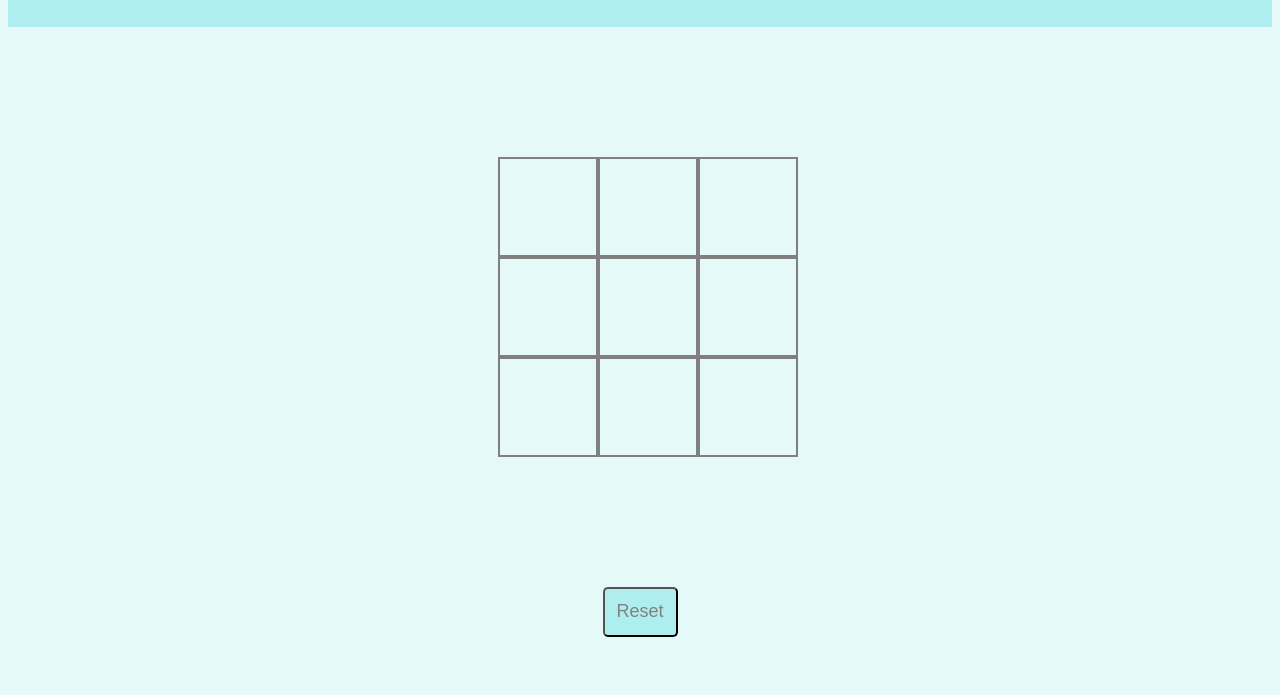
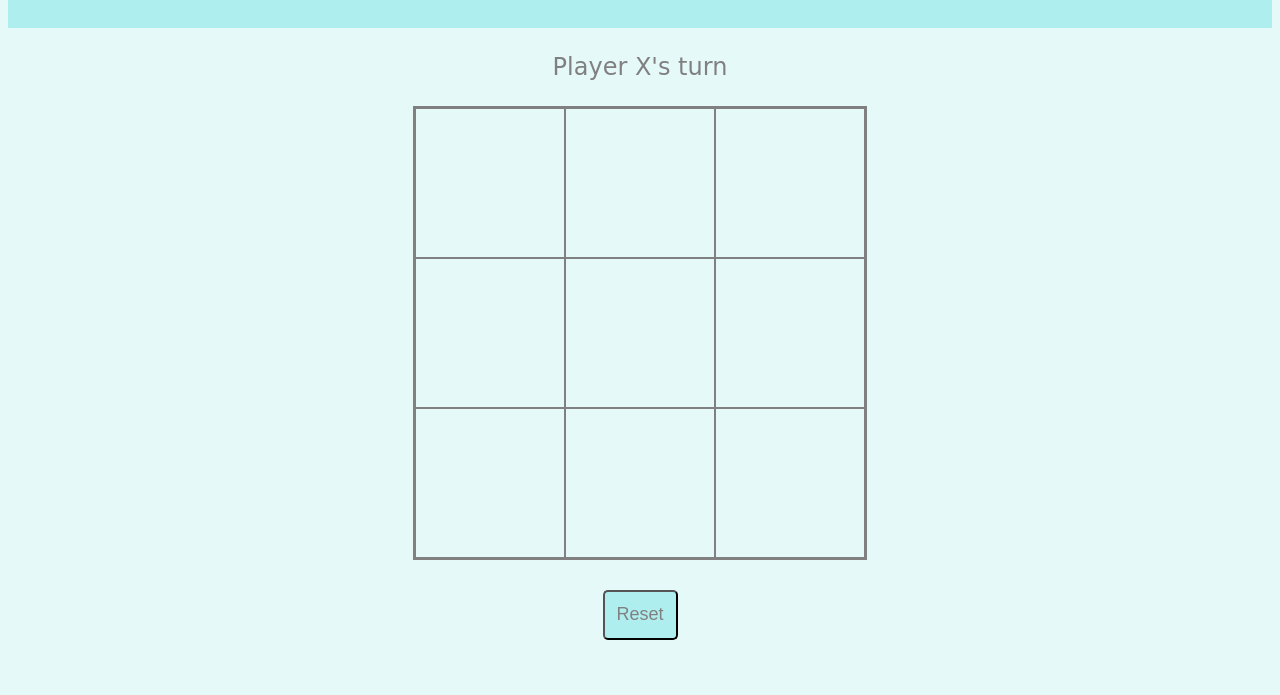
Before and after one commit to broklyn321/tictactoe, a plain HTML site: page index.html in a window 1280 px wide. Shown: the part 105-800 px from the top of the page. Drawn offline with Linux system fonts and the light colour scheme.

Commit message:
html and css done

```diff
--- a/index.html
+++ b/index.html
@@ -10,21 +10,22 @@
     <header class="header">
         <h1 class="title">Tic-Tac-Toe</h1>
     </header>
-    <div class="win">
+    <div class="message" id="message">
+    Player X's turn
     </div>
-    <div class="board"id="ttt">
-        <div class="cell" id="0"></div>
-        <div class="cell" id="1"></div>
-        <div class="cell" id="2"></div>
-        <div class="cell" id="3"></div>
-        <div class="cell" id="4"></div>
-        <div class="cell" id="5"></div>
-        <div class="cell" id="6"></div>
-        <div class="cell" id="7"></div>
-        <div class="cell" id="8"></div>
+    <div class="gameboard"id="ttt">
+        <div class="cell" data-index="0"></div>
+        <div class="cell" data-index="1"></div>
+        <div class="cell" data-index="2"></div>
+        <div class="cell" data-index="3"></div>
+        <div class="cell" data-index="4"></div>
+        <div class="cell" data-index="5"></div>
+        <div class="cell" data-index="6"></div>
+        <div class="cell" data-index="7"></div>
+        <div class="cell" data-index="8"></div>
     </div>
     <div class="re">
-        <button class="restart">Reset</button>
+        <button class="restart" id="restart">Reset</button>
     </div>
     <script src="script.js"></script>
 </body>
--- a/style.css
+++ b/style.css
@@ -16,25 +16,37 @@
 }
 body{
   background-color: #E5F9F9;
+  font-family: cursive;
+}
+.message{
+  padding: 25px;
+  font-size:x-large;
+  text-align: center;
+  color: grey;
 }
 
-
-.board{
-    width: 100vw;
-    height: 70vh;
-    display: grid;
-    justify-content: center;
-    align-content: center;
-    align-items: center;
-    justify-items: center;
-    grid-template-columns: repeat(3,auto);
+.gameboard{
+  display: grid;
+  grid-template-columns: repeat(3, 1fr);
+  width: 454px;
+  height: 454px;
+  border: 2px solid grey;
+  margin: 0px auto;
 }
 .cell{
-  width: 100px;
-  height: 100px;
-  border: 2px solid grey;
+  width: 150px;
+  height: 150px;
+  border: 1px solid grey;
+  font-size: 100px;
+  text-align: center;
+  cursor: pointer;
+  user-select: none;
+}
+.cell:hover{
+  background-color: #f1ffff;
 }
 .re{
+  padding-top: 30px;
   display: flex;
   justify-content: center;
   align-content: center;
@@ -48,3 +60,6 @@ body{
   color: grey;
   cursor: pointer;
 }
+.restart:active{
+background-color: rgb(117, 204, 204);
+}
```
